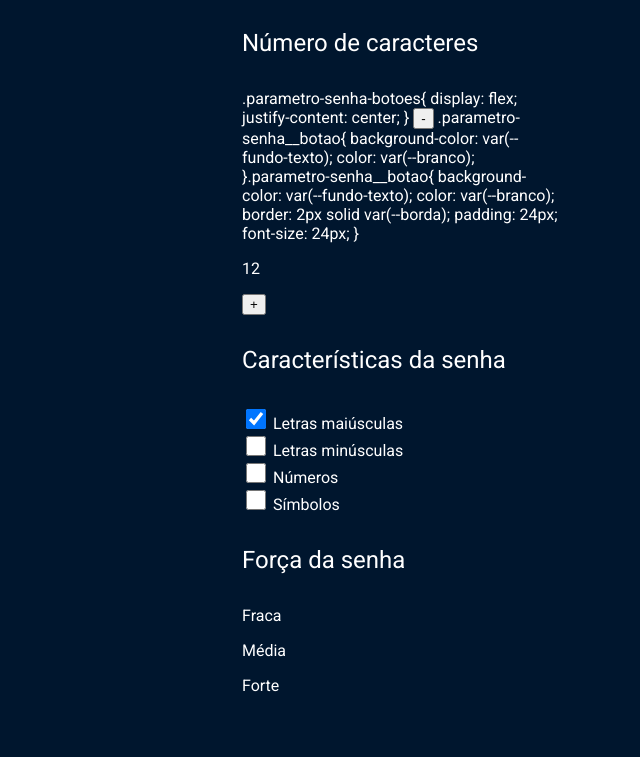
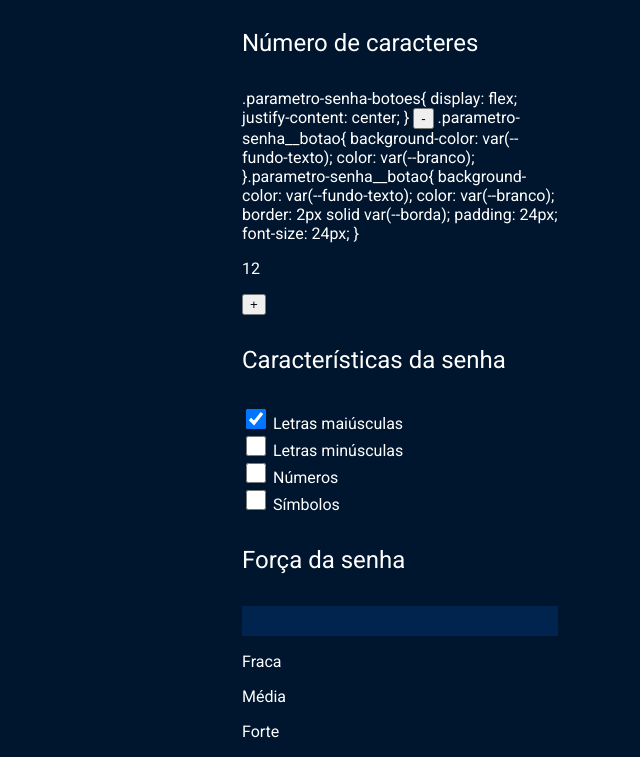
Before and after one commit to Julianayhk/senhas-, a plain HTML site: page index.html in a window 1280 px wide. Shown: the part 911-1668 px from the top of the page, without its empty margins (240-880 px from the left). Before the commit the page ends 1622 px from the top, so only its background shows below. Drawn offline with Linux system fonts and the light colour scheme.

Commit message:
Update style.css

```diff
--- a/style.css
+++ b/style.css
@@ -106,3 +106,8 @@ body{
     height: 20px;
     cursor: pointer;
 }
+.barra{
+    background-color: var(--fundo-senha);
+    height: 30px;
+    width: 100%;
+}
```
